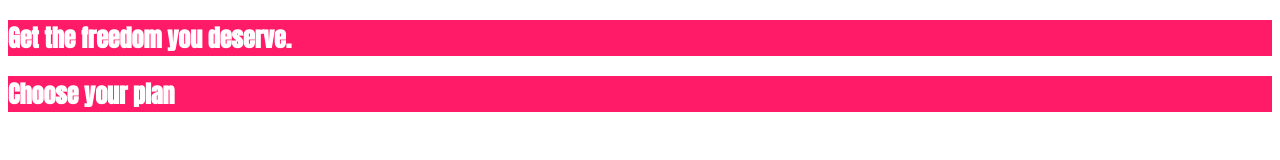
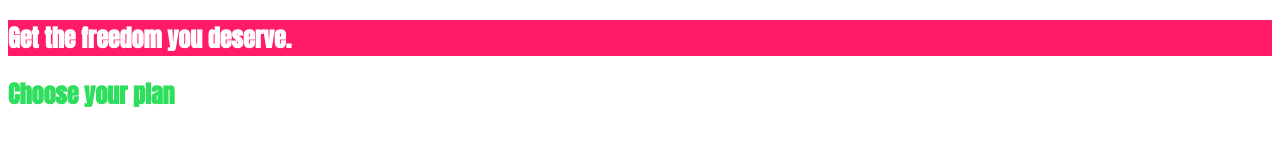
Before and after one commit to maksymefimov/CSS-COURSE-ACADEMIND, a plain HTML site: page DIVING INTO THE BASICS OF CSS/index.html in a window 1280 px wide. Drawn offline with Linux system fonts and the light colour scheme.

Commit message:
Theory Time - Selectors

```diff
--- a/DIVING INTO THE BASICS OF CSS/index.html
+++ b/DIVING INTO THE BASICS OF CSS/index.html
@@ -14,11 +14,11 @@
 
 <body>
     <main>
-        <section>
+        <section id="product-overview">
             <h1>Get the freedom you deserve.</h1>
         </section>
-        <section>
-            <h1>Choose your plan</h1>
+        <section id="plans">
+            <h1 class="section-title">Choose your plan</h1>
         </section>
     </main>
 </body>
--- a/DIVING INTO THE BASICS OF CSS/main.css
+++ b/DIVING INTO THE BASICS OF CSS/main.css
@@ -1,7 +1,10 @@
-section{
+#product-overview{
     background: #ff1b68;
 }
 h1{
     color:white;
     font-family: "Anton", sans-serif;
 }
+.section-title{
+    color:#2ddf5c;
+}
```
Also changed, not shown: DIVING INTO THE BASICS OF CSS/notes.txt (added).
